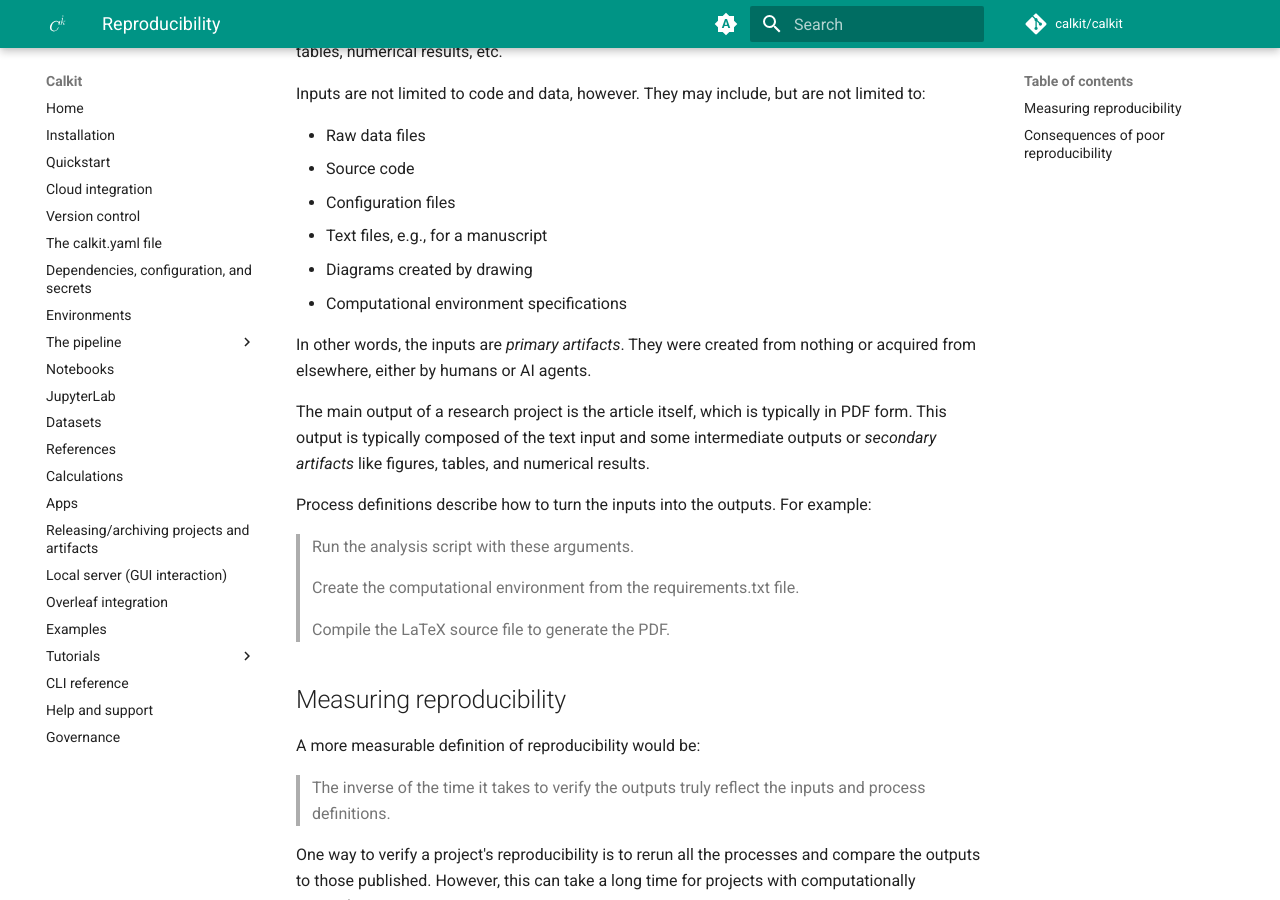
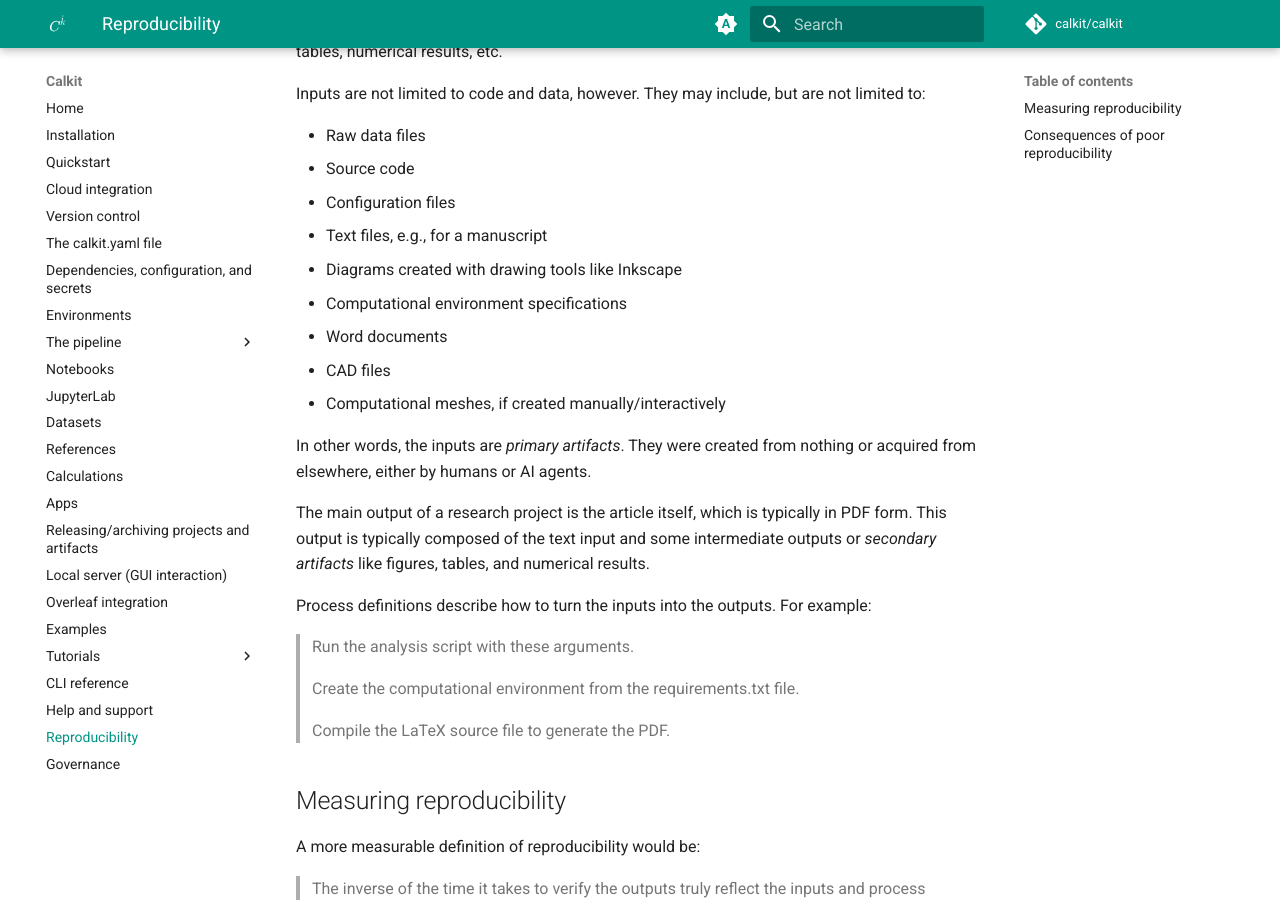
Before and after one commit to calkit/calkit, an MkDocs documentation site: the page built from docs/reproducibility.md, in a window 1280 px wide and 900 px high, scrolled down 339 px. Built offline with MkDocs 1.6.1 and Material for MkDocs 9.7.7, drawn with Linux system fonts in a browser that asks for light colours; comment, search, counter and statistics services are not loaded; some of the changed text lies outside the part shown.

Commit message:
Add to docs

```diff
--- a/docs/reproducibility.md
+++ b/docs/reproducibility.md
@@ -21,8 +21,11 @@ They may include, but are not limited to:
 - Source code
 - Configuration files
 - Text files, e.g., for a manuscript
-- Diagrams created by drawing
+- Diagrams created with drawing tools like Inkscape
 - Computational environment specifications
+- Word documents
+- CAD files
+- Computational meshes, if created manually/interactively
 
 In other words, the inputs are _primary artifacts_.
 They were created from nothing or acquired from elsewhere,
--- a/mkdocs.yml
+++ b/mkdocs.yml
@@ -73,6 +73,7 @@ nav:
       - tutorials/github-actions.md
   - CLI reference: cli-reference.md
   - Help and support: help.md
+  - Reproducibility: reproducibility.md
   - Governance: governance.md
 markdown_extensions:
   - admonition
```
